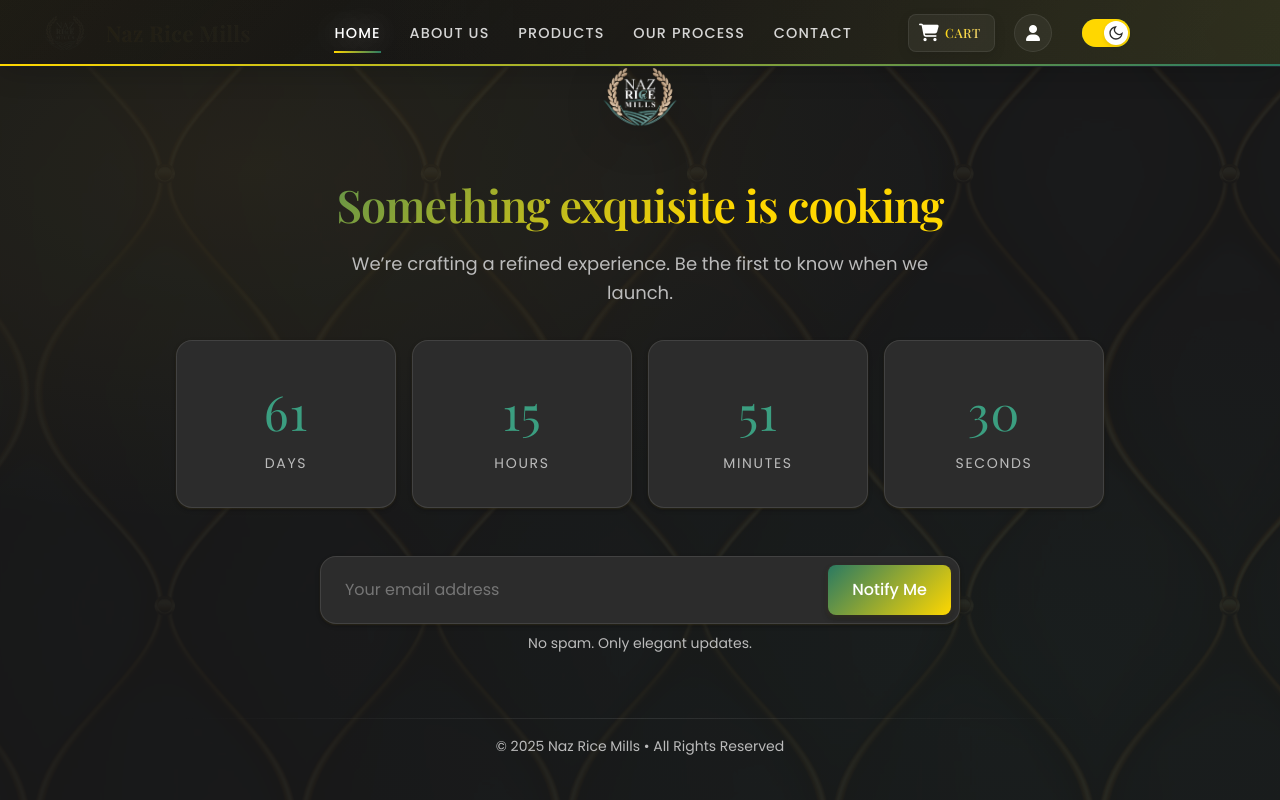
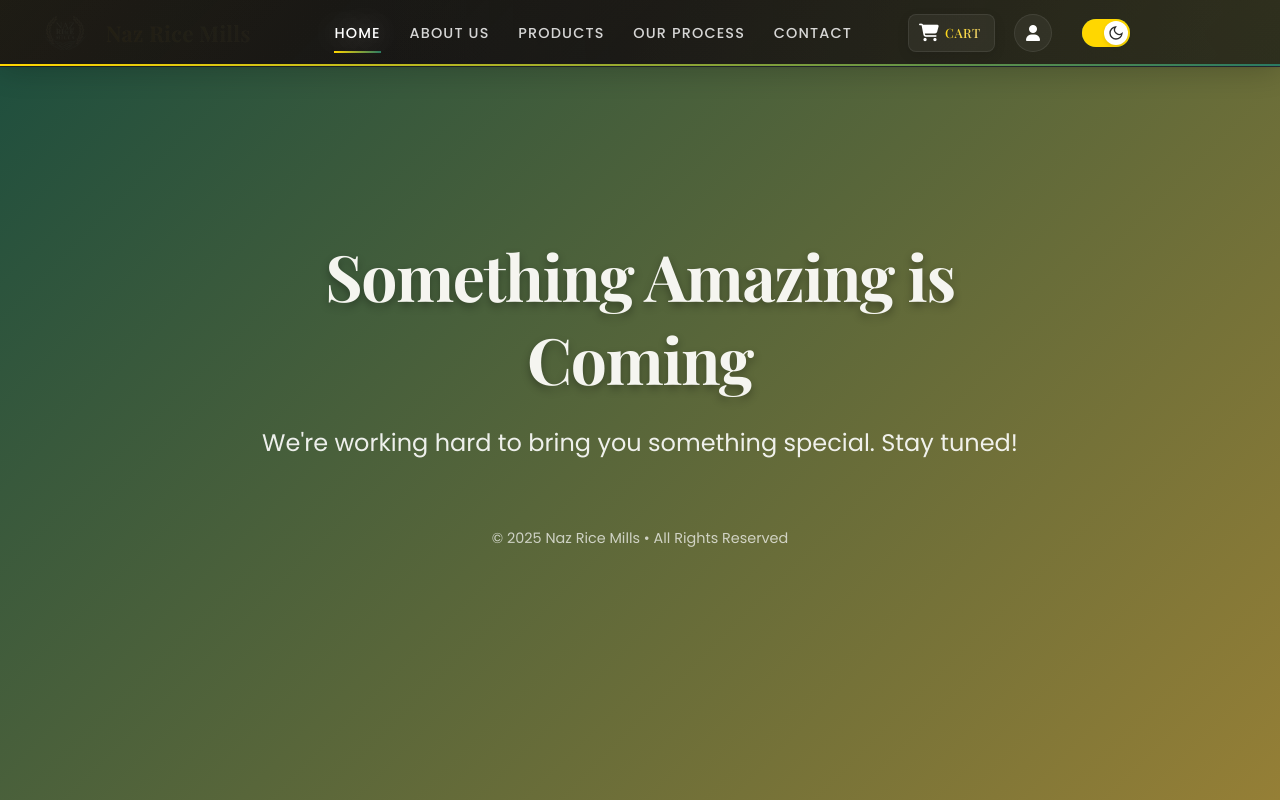
Before and after one commit to ghost45555/nazricemills-railway, an Angular app: page / in a window 1280 px wide. Shown: the top 800 px of the page. Built offline with nearby package versions, Linux system fonts and the light colour scheme.

Commit message:
remcomin6

```diff
--- a/src/app/pages/coming-soon/coming-soon.component.css
+++ /dev/null
@@ -1,172 +0,0 @@
-.coming-soon {
-  position: relative;
-  min-height: calc(100vh - 160px); /* account for navbar + footer */
-  display: flex;
-  align-items: center;
-  background: radial-gradient(1200px 600px at 20% 20%, rgba(212, 175, 55, 0.08), transparent 60%),
-              radial-gradient(1200px 600px at 80% 80%, rgba(27, 77, 62, 0.08), transparent 60%),
-              var(--color-background);
-}
-
-.backdrop-texture {
-  position: absolute;
-  inset: 0;
-  background-image: url('/assets/img/patterns/luxury-pattern.png');
-  opacity: 0.06;
-  pointer-events: none;
-}
-
-.container {
-  width: 100%;
-  max-width: 960px;
-  margin: 0 auto;
-  padding: var(--spacing-16) var(--spacing-4);
-}
-
-.brand.area {
-  display: flex;
-  justify-content: center;
-  margin-bottom: var(--spacing-12);
-}
-
-.brand-logo {
-  height: 64px;
-  filter: drop-shadow(0 10px 20px var(--color-shadow));
-}
-
-/* Theme-specific logo visibility */
-.brand-logo.dark { display: none; }
-:host-context(.dark-theme) .brand-logo.light { display: none; }
-:host-context(.dark-theme) .brand-logo.dark { display: inline-block; }
-
-.content {
-  text-align: center;
-}
-
-.headline {
-  font-size: clamp(2rem, 3.5vw, 3rem);
-  background: linear-gradient(135deg, var(--color-green) 0%, var(--color-gold) 60%);
-  -webkit-background-clip: text;
-  background-clip: text;
-  color: transparent;
-  margin-bottom: var(--spacing-4);
-}
-
-.subhead {
-  color: var(--color-text-light);
-  max-width: 640px;
-  margin: 0 auto var(--spacing-8);
-  font-size: var(--font-size-lg);
-}
-
-.countdown {
-  display: grid;
-  grid-template-columns: repeat(4, minmax(0, 1fr));
-  gap: var(--spacing-4);
-  margin-bottom: var(--spacing-12);
-}
-
-.time-card {
-  background: var(--color-surface);
-  border: 1px solid var(--color-border);
-  border-radius: var(--radius-lg);
-  box-shadow: var(--shadow-sm);
-  padding: var(--spacing-8) var(--spacing-4);
-}
-
-.time-card .num {
-  display: block;
-  font-family: var(--font-heading);
-  font-size: clamp(2rem, 4vw, 3rem);
-  color: var(--color-primary);
-  letter-spacing: 0.02em;
-}
-
-.time-card .label {
-  color: var(--color-text-light);
-  font-size: var(--font-size-sm);
-  text-transform: uppercase;
-  letter-spacing: 0.12em;
-}
-
-.notify {
-  max-width: 640px;
-  margin: 0 auto;
-}
-
-.input-wrap {
-  display: grid;
-  grid-template-columns: 1fr auto;
-  gap: var(--spacing-2);
-  background: var(--color-surface);
-  border: 1px solid var(--color-border);
-  border-radius: var(--radius-lg);
-  padding: var(--spacing-2);
-  box-shadow: var(--shadow-sm);
-}
-
-.input-wrap.invalid {
-  border-color: rgba(211, 47, 47, 0.35);
-}
-
-.input-wrap input {
-  border: none;
-  outline: none;
-  padding: var(--spacing-3) var(--spacing-4);
-  background: transparent;
-  color: var(--color-text);
-  font-family: var(--font-body);
-  font-size: var(--font-size-base);
-}
-
-.input-wrap .btn {
-  white-space: nowrap;
-}
-
-.error {
-  color: var(--color-error);
-  font-size: var(--font-size-sm);
-  margin-top: var(--spacing-2);
-}
-
-.note {
-  color: var(--color-text-light);
-  font-size: var(--font-size-sm);
-  margin-top: var(--spacing-2);
-}
-
-.thanks {
-  display: inline-flex;
-  align-items: center;
-  gap: var(--spacing-2);
-  background: var(--color-surface);
-  border: 1px solid var(--color-border);
-  border-radius: var(--radius-md);
-  padding: var(--spacing-3) var(--spacing-4);
-  color: var(--color-primary);
-  box-shadow: var(--shadow-sm);
-}
-
-.thanks i { color: var(--color-primary); }
-
-.meta {
-  margin-top: var(--spacing-16);
-  text-align: center;
-}
-
-.divider {
-  height: 1px;
-  background: linear-gradient(90deg, transparent, var(--color-border), transparent);
-  margin-bottom: var(--spacing-4);
-}
-
-.small {
-  color: var(--color-text-light);
-  font-size: var(--font-size-sm);
-}
-
-@media (max-width: 768px) {
-  .countdown {
-    grid-template-columns: repeat(2, 1fr);
-  }
-}
--- a/src/app/pages/coming-soon/coming-soon.component.html
+++ /dev/null
@@ -1,54 +0,0 @@
-<section class="coming-soon">
-  <div class="backdrop-texture"></div>
-  <div class="container">
-    <div class="brand area fade-in">
-      <img src="assets/img/light-logo.svg" alt="Naz Rice Mills" class="brand-logo light" fetchpriority="high" />
-      <img src="assets/img/dark-logo.svg" alt="Naz Rice Mills" class="brand-logo dark" fetchpriority="high" />
-    </div>
-
-    <div class="content">
-      <h1 class="headline slide-up">Something exquisite is cooking</h1>
-      <p class="subhead fade-in">We’re crafting a refined experience. Be the first to know when we launch.</p>
-
-      <div class="countdown slide-up">
-        <div class="time-card">
-          <span class="num">{{ days }}</span>
-          <span class="label">Days</span>
-        </div>
-        <div class="time-card">
-          <span class="num">{{ hours }}</span>
-          <span class="label">Hours</span>
-        </div>
-        <div class="time-card">
-          <span class="num">{{ minutes }}</span>
-          <span class="label">Minutes</span>
-        </div>
-        <div class="time-card">
-          <span class="num">{{ seconds }}</span>
-          <span class="label">Seconds</span>
-        </div>
-      </div>
-
-      <div class="notify slide-up" *ngIf="!submitted; else thankyou">
-        <div class="input-wrap" [class.invalid]="!isValidEmail">
-          <input type="email" placeholder="Your email address" aria-label="Email address" />
-          <button class="btn btn-primary" (click)="notifyMe($event)">Notify Me</button>
-        </div>
-        <p class="error" *ngIf="!isValidEmail">Please enter a valid email address.</p>
-        <p class="note">No spam. Only elegant updates.</p>
-      </div>
-
-      <ng-template #thankyou>
-        <div class="thanks fade-in">
-          <i class="fa-solid fa-check"></i>
-          <p>Thank you! We’ll be in touch soon.</p>
-        </div>
-      </ng-template>
-    </div>
-
-    <div class="meta fade-in">
-      <div class="divider"></div>
-      <p class="small">© {{ currentYear }} Naz Rice Mills • All Rights Reserved</p>
-    </div>
-  </div>
-</section>
--- a/src/app/pages/coming-soon/coming-soon.component.ts
+++ b/src/app/pages/coming-soon/coming-soon.component.ts
@@ -1,83 +1,84 @@
-import { CommonModule } from '@angular/common';
-import { Component, OnDestroy, OnInit } from '@angular/core';
+import { Component } from '@angular/core';
 
 @Component({
   selector: 'app-coming-soon',
   standalone: true,
-  imports: [CommonModule],
-  templateUrl: './coming-soon.component.html',
-  styleUrls: ['./coming-soon.component.css']
-})
-export class ComingSoonComponent implements OnInit, OnDestroy {
-  // Countdown target (adjust as needed)
-  private targetDate: Date = new Date('2025-10-01T00:00:00Z');
-  private intervalId: any;
-
-  days = '00';
-  hours = '00';
-  minutes = '00';
-  seconds = '00';
-
-  email = '';
-  submitted = false;
-  isValidEmail = true;
-  currentYear = new Date().getFullYear();
-
-  ngOnInit(): void {
-    this.updateCountdown();
-    this.intervalId = setInterval(() => this.updateCountdown(), 1000);
-  }
-
-  ngOnDestroy(): void {
-    if (this.intervalId) {
-      clearInterval(this.intervalId);
-    }
-  }
-
-  notifyMe(event: Event): void {
-    const input = (event.target as HTMLElement).closest('.input-wrap')?.querySelector('input') as HTMLInputElement;
-    if (!input) return;
-
-    this.email = input.value;
-    this.isValidEmail = this.validateEmail(this.email);
-    if (!this.isValidEmail) return;
-
-    // For now, just store locally and show success state
-    try {
-      const key = 'coming-soon-subscribers';
-      const list = JSON.parse(localStorage.getItem(key) || '[]');
-      list.push({ email: this.email, ts: Date.now() });
-      localStorage.setItem(key, JSON.stringify(list));
-    } catch {}
-    this.submitted = true;
-  }
-
-  private validateEmail(value: string): boolean {
-    return /^[^\s@]+@[^\s@]+\.[^\s@]+$/.test(value);
-  }
-
-  private updateCountdown(): void {
-    const now = new Date().getTime();
-    const distance = this.targetDate.getTime() - now;
-
-    if (distance <= 0) {
-      this.days = this.hours = this.minutes = this.seconds = '00';
-      clearInterval(this.intervalId);
-      return;
+  imports: [],
+  template: `
+    <section class="coming-soon">
+      <div class="container">
+        <div class="content">
+          <h1 class="headline">Something Amazing is Coming</h1>
+          <p class="subhead">We're working hard to bring you something special. Stay tuned!</p>
+          <div class="meta">
+            <p class="copyright">© 2025 Naz Rice Mills • All Rights Reserved</p>
+          </div>
+        </div>
+      </div>
+    </section>
+  `,
+  styles: [`
+    .coming-soon {
+      min-height: 100vh;
+      display: flex;
+      align-items: center;
+      justify-content: center;
+      background: linear-gradient(135deg, #1B4D3E 0%, #957f36 100%);
+      color: white;
+      text-align: center;
+      padding: 2rem;
     }
 
-    const d = Math.floor(distance / (1000 * 60 * 60 * 24));
-    const h = Math.floor((distance % (1000 * 60 * 60 * 24)) / (1000 * 60 * 60));
-    const m = Math.floor((distance % (1000 * 60 * 60)) / (1000 * 60));
-    const s = Math.floor((distance % (1000 * 60)) / 1000);
+    .container {
+      max-width: 800px;
+      width: 100%;
+    }
 
-    this.days = this.pad(d);
-    this.hours = this.pad(h);
-    this.minutes = this.pad(m);
-    this.seconds = this.pad(s);
-  }
+    .content {
+      opacity: 0;
+      animation: fadeIn 1.5s ease-out forwards;
+    }
 
-  private pad(num: number): string {
-    return String(num).padStart(2, '0');
-  }
-}
+    .headline {
+      font-family: 'Playfair Display', serif;
+      font-size: clamp(2.5rem, 5vw, 4rem);
+      font-weight: 700;
+      margin-bottom: 1.5rem;
+      text-shadow: 0 4px 8px rgba(0,0,0,0.3);
+    }
+
+    .subhead {
+      font-size: clamp(1.1rem, 2.5vw, 1.5rem);
+      margin-bottom: 3rem;
+      opacity: 0.9;
+      line-height: 1.6;
+    }
+
+    .meta {
+      margin-top: 4rem;
+    }
+
+    .copyright {
+      font-size: 0.9rem;
+      opacity: 0.7;
+    }
+
+    @keyframes fadeIn {
+      from {
+        opacity: 0;
+        transform: translateY(30px);
+      }
+      to {
+        opacity: 1;
+        transform: translateY(0);
+      }
+    }
+
+    @media (max-width: 768px) {
+      .coming-soon {
+        padding: 1rem;
+      }
+    }
+  `]
+})
+export class ComingSoonComponent {}
```
